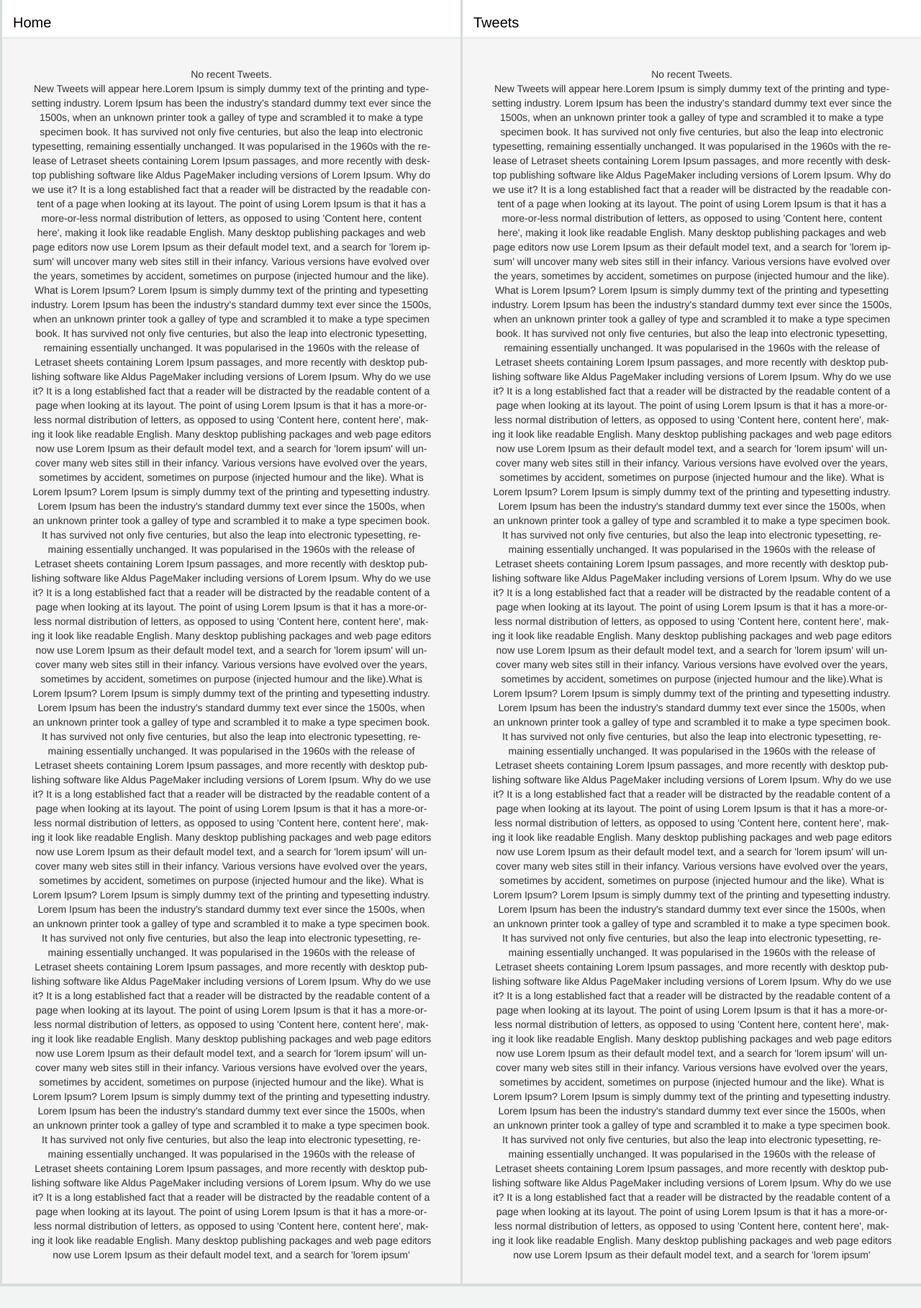
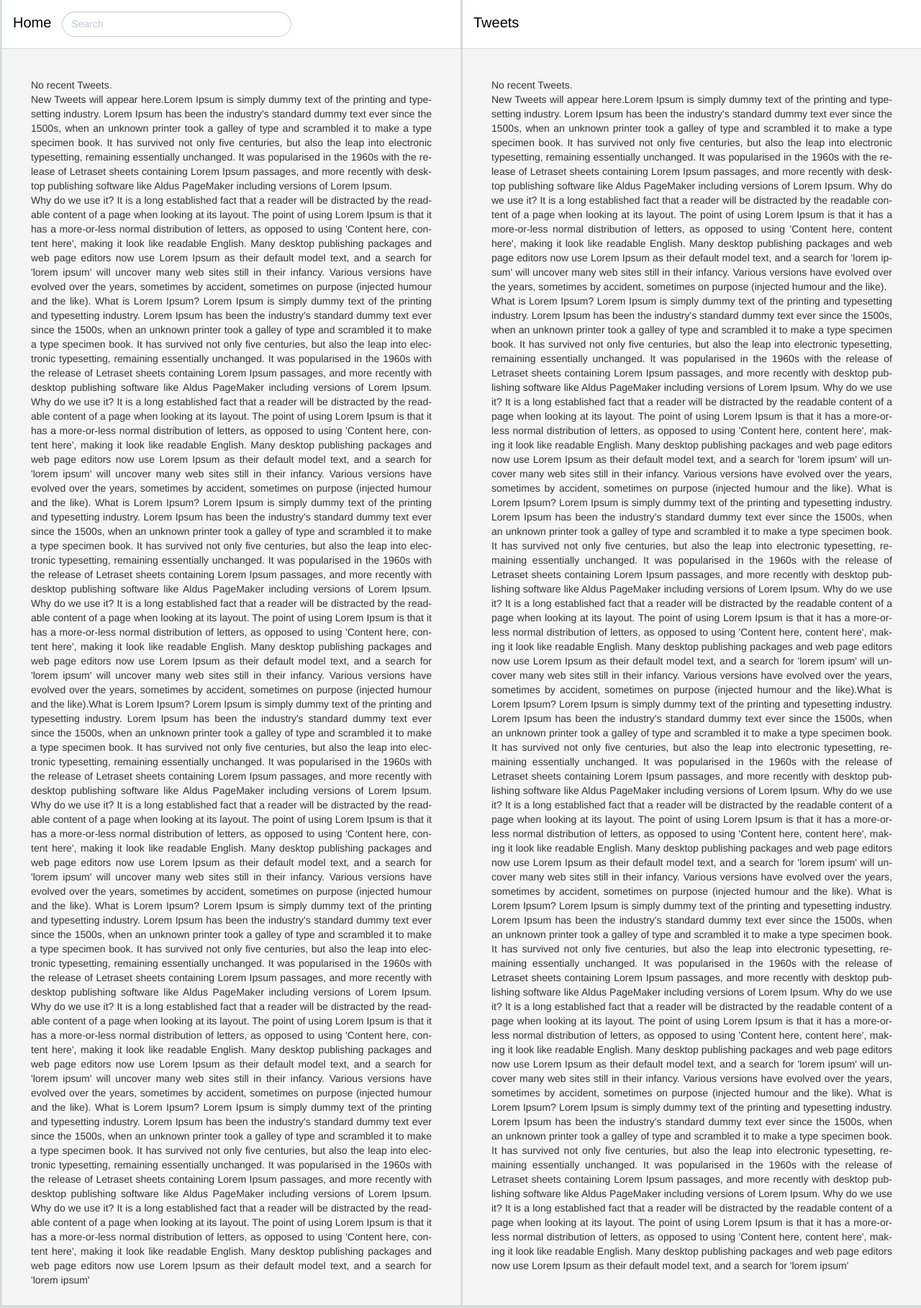
Before and after one commit to rushabh-v/Twenfluence, a Flask app: template templates/index.html in a window 1280 px wide. Shown: the part 50-1867 px from the top of the page at 72% size. Before the commit the page ends 1837 px from the top, so only its background shows below. Run offline with Flask 2, Linux system fonts and the light colour scheme; the template is opened without the code that fills it, so the values that code supplies are empty; some libraries are stand-ins or nearby versions.

Commit message:
add search bar

```diff
--- a/templates/index.html
+++ b/templates/index.html
@@ -5,8 +5,11 @@
   <meta charset="utf-8">
   <meta name="viewport" content="width=device-width, initial-scale=1">
   <link rel="stylesheet" href="https://maxcdn.bootstrapcdn.com/bootstrap/3.4.1/css/bootstrap.min.css">
+  <link rel="stylesheet" href="https://cdnjs.cloudflare.com/ajax/libs/font-awesome/4.7.0/css/font-awesome.min.css">
   <script src="https://ajax.googleapis.com/ajax/libs/jquery/3.5.1/jquery.min.js"></script>
   <script src="https://maxcdn.bootstrapcdn.com/bootstrap/3.4.1/js/bootstrap.min.js"></script>
+
+
 
 
   <style>
@@ -23,6 +26,7 @@
       border-bottom: solid;
       border-color: #D6DCDB !important;
       border-width:1px;
+      padding-bottom: 15px
     }
 
     .row1 {
@@ -67,6 +71,7 @@
       word-wrap: break-word;
       hyphens: auto;
       height:100vh;
+      text-align:justify;
       }
 
     .columnheader
@@ -96,6 +101,22 @@
 
 
 
+    .form-control{
+      width:50%;
+      margin-left: auto;
+      margin-right: auto;
+      border-radius: 25px;
+      height: 35px;
+      display: inline-block;
+
+    }
+
+
+    .form-control::placeholder {
+      color:#C0C8CF;
+    }
+
+
   </style>
 </head>
 <body>
@@ -113,12 +134,14 @@
 <div class="row-fluid text-center">
 
     <div class="col-md-6 text-left">
-      <div class="row"><h2 class ="columnheader">Home</h2></div>
+      <div class="row"><h2 class ="columnheader">Home</h2><input class="form-control" type="text" name="hashtag" placeholder ="Search" ></div>
+
+
       <div class="row row1">
         <p class="wordspace">No recent Tweets.
           <br>New Tweets will appear here.Lorem Ipsum is simply dummy text of the printing and typesetting industry. Lorem Ipsum has been the industry's standard dummy text ever since the 1500s, when an unknown printer took a galley of type and scrambled it to make a type specimen book. It has survived not only five centuries, but also the leap into electronic typesetting, remaining essentially unchanged. It was popularised in the 1960s with the release of Letraset sheets containing Lorem Ipsum passages, and more recently with desktop publishing software like Aldus PageMaker including versions of Lorem Ipsum.
 
-Why do we use it?
+<br>Why do we use it?
 It is a long established fact that a reader will be distracted by the readable content of a page when looking at its layout. The point of using Lorem Ipsum is that it has a more-or-less normal distribution of letters, as opposed to using 'Content here, content here', making it look like readable English. Many desktop publishing packages and web page editors now use Lorem Ipsum as their default model text, and a search for 'lorem ipsum' will uncover many web sites still in their infancy. Various versions have evolved over the years, sometimes by accident, sometimes on purpose (injected humour and the like).
 
 What is Lorem Ipsum?
@@ -162,7 +185,7 @@ It is a long established fact that a reader will be distracted by the readable c
 Why do we use it?
 It is a long established fact that a reader will be distracted by the readable content of a page when looking at its layout. The point of using Lorem Ipsum is that it has a more-or-less normal distribution of letters, as opposed to using 'Content here, content here', making it look like readable English. Many desktop publishing packages and web page editors now use Lorem Ipsum as their default model text, and a search for 'lorem ipsum' will uncover many web sites still in their infancy. Various versions have evolved over the years, sometimes by accident, sometimes on purpose (injected humour and the like).
 
-What is Lorem Ipsum?
+<br>What is Lorem Ipsum?
 Lorem Ipsum is simply dummy text of the printing and typesetting industry. Lorem Ipsum has been the industry's standard dummy text ever since the 1500s, when an unknown printer took a galley of type and scrambled it to make a type specimen book. It has survived not only five centuries, but also the leap into electronic typesetting, remaining essentially unchanged. It was popularised in the 1960s with the release of Letraset sheets containing Lorem Ipsum passages, and more recently with desktop publishing software like Aldus PageMaker including versions of Lorem Ipsum.
 
 Why do we use it?
```
Also changed, not shown: 1 other file.
